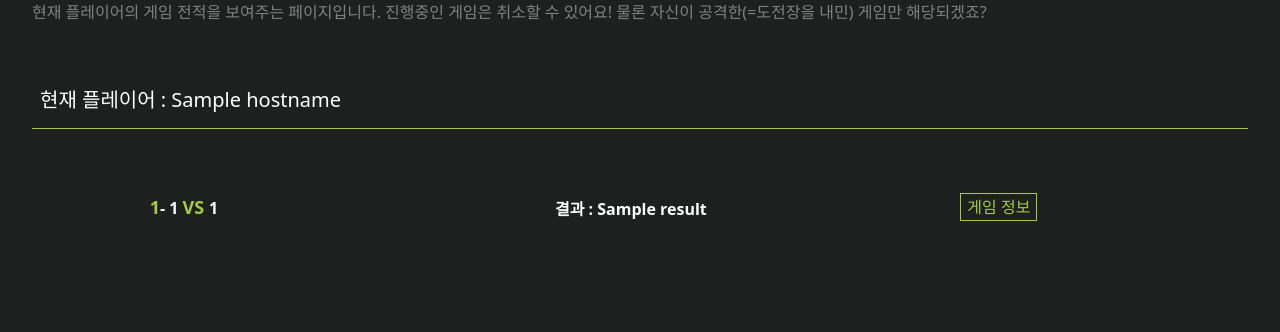
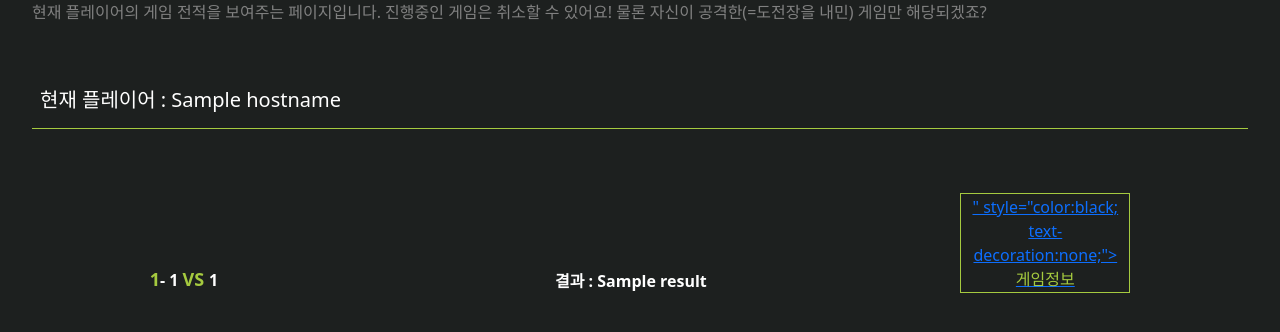
Before and after one commit to Pirogramming-18/Piro18_CardGame_03, a Django app: template 숫자카드게임/server/apps/posts/templates/posts/game_list.html in a window 1280 px wide. Shown: the top 332 px of the page. Run offline with Django 4.2, Linux system fonts and the light colour scheme; the template is opened without the code that fills it: most values are stand-ins (such as "Sample title", 1, 10 or a date in 2020); parts of the project's set-up code (start-up, migrations or seed data) failed here and were passed over.

Commit message:
1차 수정

```diff
--- a/숫자카드게임/server/apps/posts/templates/posts/game_lanking.html
+++ b/숫자카드게임/server/apps/posts/templates/posts/game_lanking.html
@@ -17,7 +17,6 @@
     <main>
         <h1>Piro 명예의 전당</h1>
         {%for user in userlanking%}
-        {%if }
         <div class="user"> {{forloop.counter}}등 {{user.id}}님! 총 점수: {{user.scoreAll}}</div>
         {%endfor%}
         <button>
--- a/숫자카드게임/server/apps/posts/templates/posts/game_list.html
+++ b/숫자카드게임/server/apps/posts/templates/posts/game_list.html
@@ -50,11 +50,11 @@
                                 class="bt">반격하기</span></a><!-- href 추가해야함 -->
                     </button></span>
                 {%endif%}
-                <span class="gamevs"><button>
-                        <a style="color:black; text-decoration:none;"><span class="bt">게임
-                                정보</span></a><!-- href 추가해야함 -->
-                    </button></span>
-
+                <span class="gamevs">
+                    <button>
+                        <a href="{% url 'posts:game_info' game.pk %}"> " style="color:black; text-decoration:none;">
+                            <span class="bt">게임정보</span>
+                        </a><!-- href 추가해야함 --></button></span>
             </article>
             {% endfor %}
         </span>
--- a/숫자카드게임/server/apps/posts/urls.py
+++ b/숫자카드게임/server/apps/posts/urls.py
@@ -4,5 +4,5 @@ app_name='posts' #네임 스페이스
 urlpatterns= [
     path("posts/gamelist", views.game_list, name='game_list'),
     path("posts/lanking", views.lanking, name='game_lanking'),
-    path('gameinfo/<int:pk>', views.game_info, name='game_info')
+    path('posts/gameinfo/<int:pk>', views.game_info, name='game_info')
 ]
```
Also changed, not shown: 숫자카드게임/server/apps/posts/views.py (+5 -2 lines), 숫자카드게임/server/apps/posts/templates/posts/game_info_progress.html (renamed from 숫자카드게임/server/apps/posts/template/gameList/game_info_progress.html), 숫자카드게임/server/apps/posts/templates/posts/game_info_result.html (renamed from 숫자카드게임/server/apps/posts/template/gameList/game_info_result.html), 2 other files.
